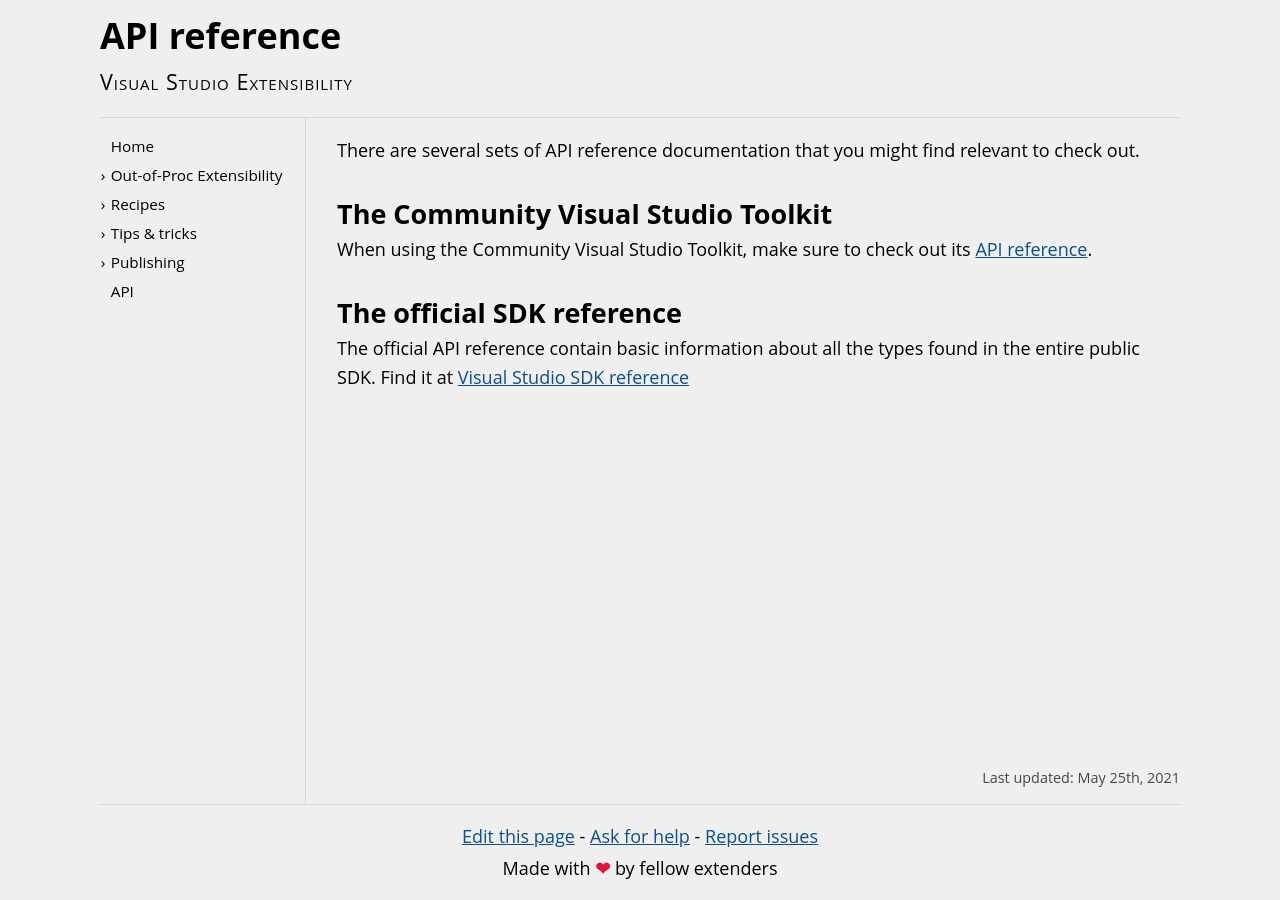
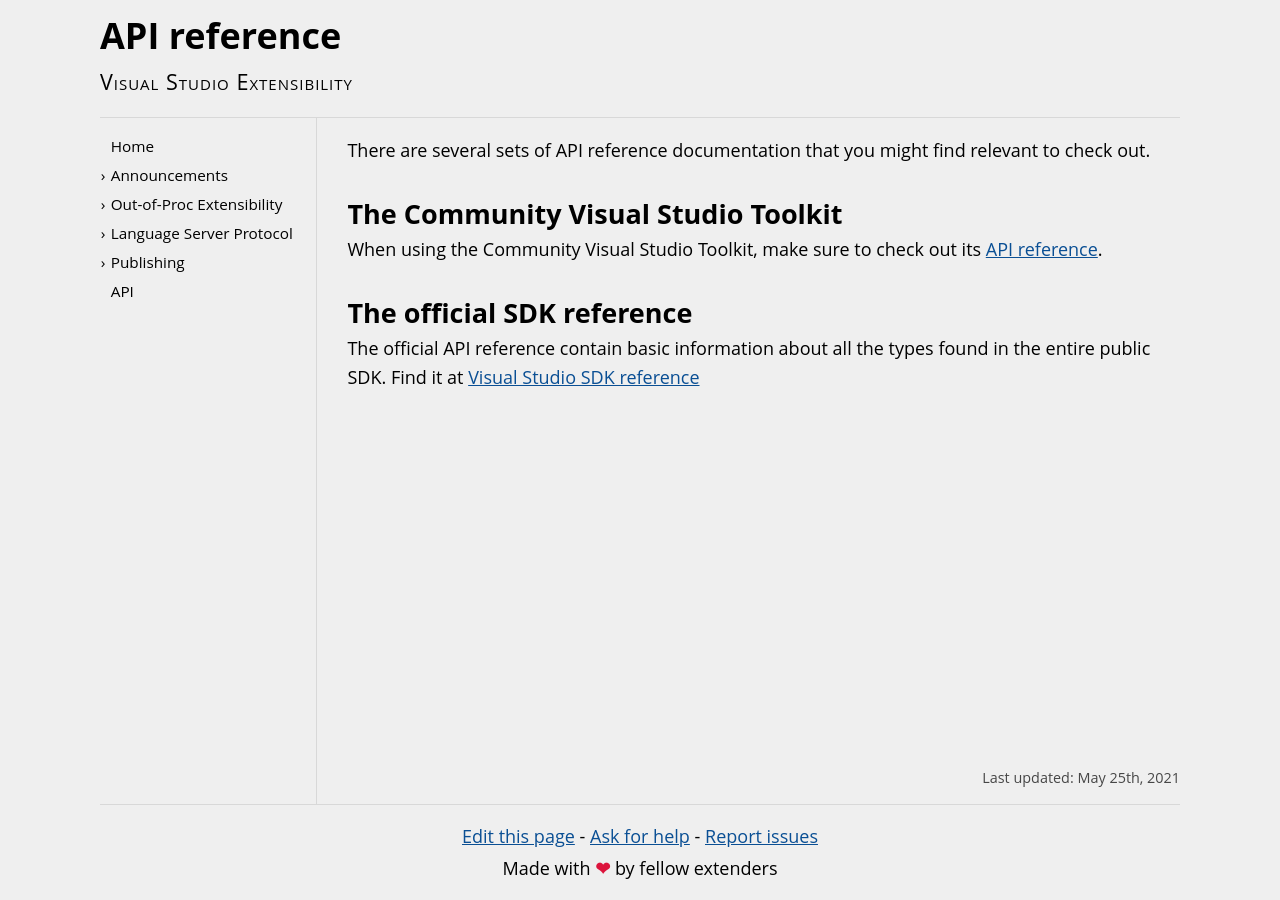
Before and after one commit to microsoft/VSExtensibility, a Jekyll site: the page built from docs/api.md, in a window 1280 px wide. Built offline with Jekyll 4.4.1, drawn with Linux system fonts in a browser that asks for light colours.

```diff
--- a/docs/_layouts/default.html
+++ b/docs/_layouts/default.html
@@ -32,6 +32,16 @@
             <ul>
                 <li><a href="/" tabindex="0">Home</a></li>
                 <li class="parent">
+                    <a href="/tips/" aria-haspopup="menu">Announcements</a>
+                    <ul>
+                        <li><a href="/tips/files.html">Files &amp; documents</a></li>
+                        <li><a href="/tips/projects.html">Projects</a></li>
+                        <li><a href="/tips/solutions.html">Solutions</a></li>
+                        <li><a href="/tips/build.html">Build</a></li>
+                        <li><a href="/tips/events.html">Events</a></li>
+                    </ul>
+                </li>
+                <li class="parent">
                     <a href="/new-extensibility-model/" aria-haspopup="menu">Out-of-Proc Extensibility</a>
                     <ul>
                         <li class="parent">
@@ -48,7 +58,7 @@
                     </ul>
                 </li>
                 <li class="parent">
-                    <a href="/recipes/" aria-haspopup="menu">Recipes</a>
+                    <a href="/recipes/" aria-haspopup="menu">Language Server Protocol</a>
                     <ul>
                         <li><a href="/recipes/menus-buttons-commands.html">Menus &amp; commands</a></li>
                         <li><a href="/recipes/custom-tool-windows.html">Tool windows</a></li>
@@ -57,16 +67,6 @@
                         <li><a href="/recipes/notifications.html">Notifications</a></li>
                         <li><a href="/recipes/error-handling.html">Error handling</a></li>
                         <li><a href="/recipes/showing-progress.html">Showing progress</a></li>
-                    </ul>
-                </li>
-                <li class="parent">
-                    <a href="/tips/" aria-haspopup="menu">Tips &amp; tricks</a>
-                    <ul>
-                        <li><a href="/tips/files.html">Files &amp; documents</a></li>
-                        <li><a href="/tips/projects.html">Projects</a></li>
-                        <li><a href="/tips/solutions.html">Solutions</a></li>
-                        <li><a href="/tips/build.html">Build</a></li>
-                        <li><a href="/tips/events.html">Events</a></li>
                     </ul>
                 </li>
                 <li class="parent">
```
Also changed, not shown: docs/index.md (+0 -4 lines).
